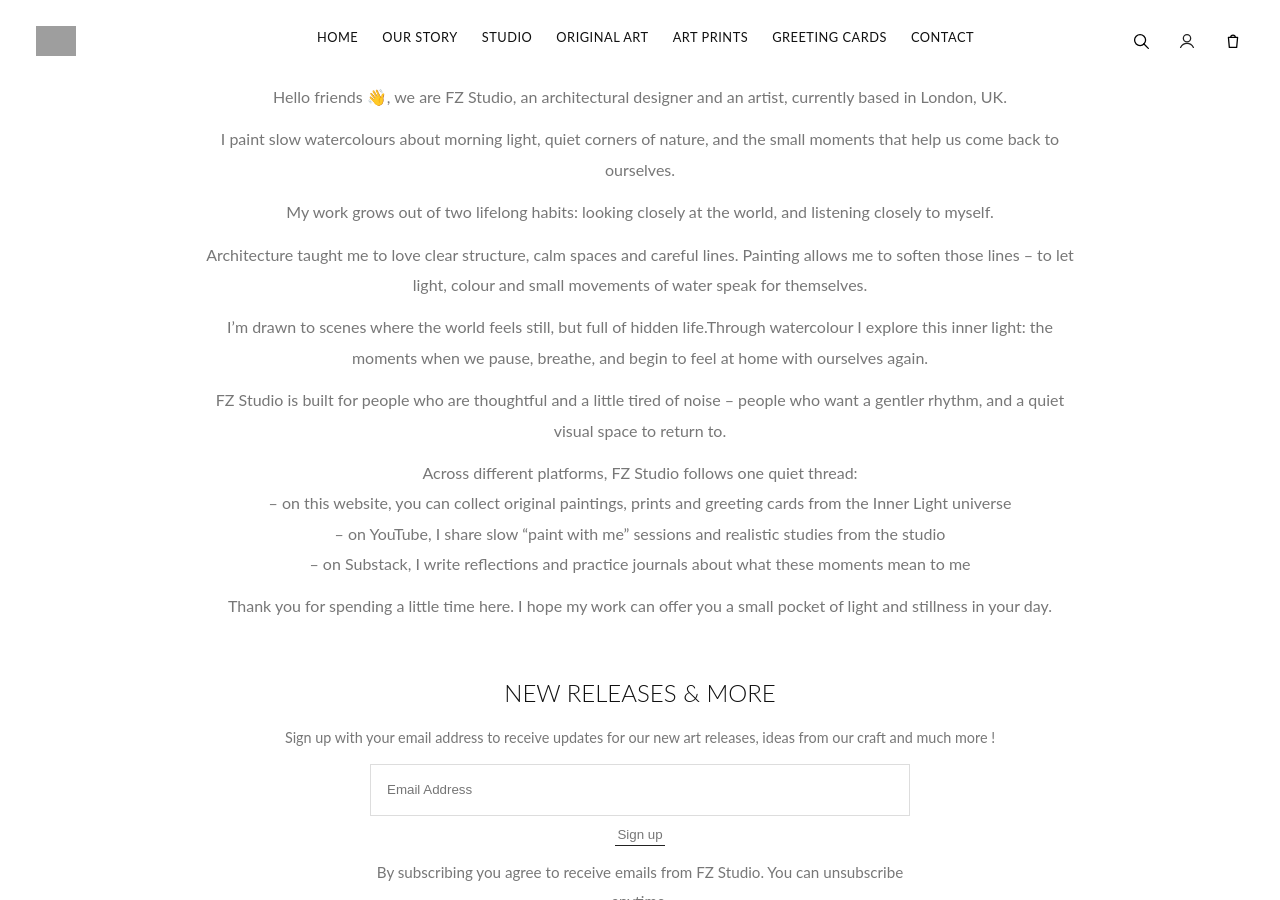
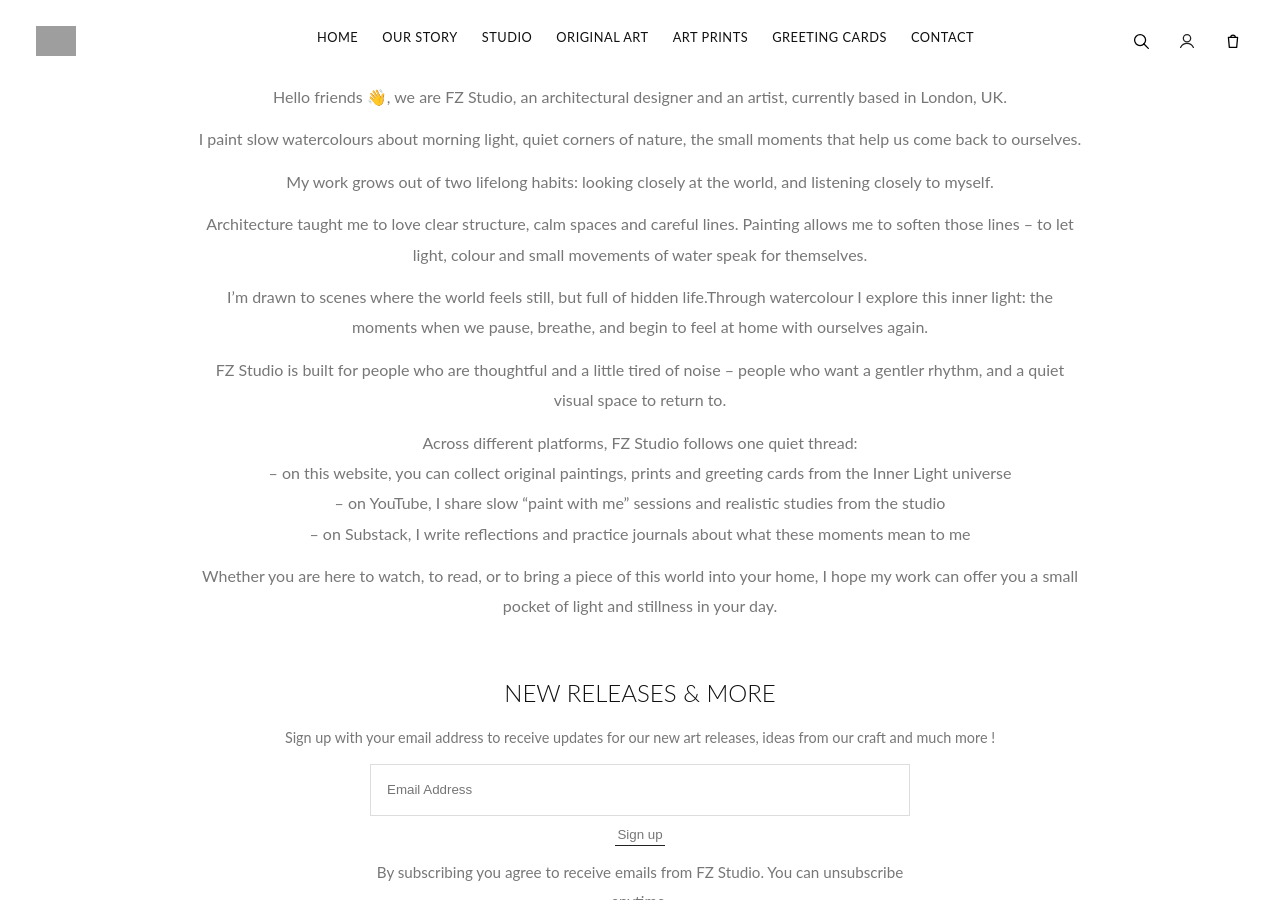
Before and after one commit to Leondecoding/Leondecoding.github.io, a Jekyll site: the page built from our-story.html, in a window 1280 px wide and 900 px high. Built offline with Jekyll 4.4.1, drawn with Linux system fonts in a browser that asks for light colours; grey boxes are pictures that could not be loaded.

Commit message:
Update our-story.html

```diff
--- a/our-story.html
+++ b/our-story.html
@@ -31,7 +31,7 @@
   <section id="about-intro" class="center" style="padding:8px 0 12px;">
   <p>Hello friends 👋, we are FZ Studio, an architectural designer and an artist, currently based in London, UK.</p>
 
-  <p>I paint slow watercolours about morning light, quiet corners of nature, and the small moments that help us come back to ourselves.</p>
+  <p>I paint slow watercolours about morning light, quiet corners of nature, the small moments that help us come back to ourselves.</p>
 
   <p>My work grows out of two lifelong habits: looking closely at the world, and listening closely to myself.</p>
 
@@ -48,7 +48,7 @@
     – on Substack, I write reflections and practice journals about what these moments mean to me
   </p>
 
-  <p>Thank you for spending a little time here. I hope my work can offer you a small pocket of light and stillness in your day.</p>
+  <p>Whether you are here to watch, to read, or to bring a piece of this world into your home, I hope my work can offer you a small pocket of light and stillness in your day.</p>
 </section>
 
 
```
